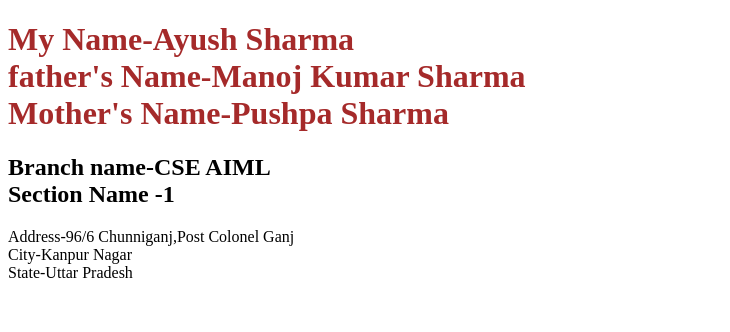
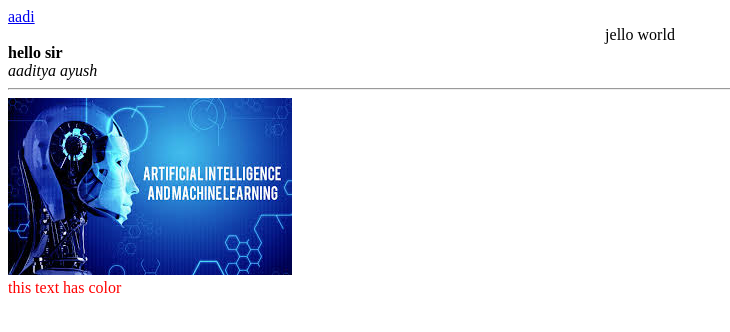
Before and after one commit to ayush1221142496/html-aiml-1, a plain HTML site: page index.html in a window 1280 px wide. Shown: the whole page, without its empty margins (0-730 px from the left). Drawn offline with Linux system fonts and the light colour scheme.

Commit message:
updated html file

```diff
--- a/index.html
+++ b/index.html
@@ -3,19 +3,21 @@
 <head>
     <meta charset="UTF-8">
     <meta name="viewport" content="width=device-width, initial-scale=1.0">
-    <title>"My first HTML Page"</title>
+    <title>Document</title>
 </head>
 <body>
-    <h1 style="color: brown;">  My Name-Ayush Sharma <br>
-        father's Name-Manoj Kumar Sharma  <br>
-        Mother's Name-Pushpa Sharma
-    </h1>
-        <h2>Branch name-CSE AIML <br>
-            Section Name -1
-        </h2>
-        <p>Address-96/6 Chunniganj,Post Colonel Ganj  <br>
+    <!-- Types of Element-->
+         <!-- Block Elements-->
+          <!-- <div>hello</div>
+          <!-- <div>world</div> -->
+          <a href="aaditya">aadi</a>
+         <center>jello world</center>
+         <b>hello sir</b> <br>
+          <i>aaditya ayush</i>
+<br>
+<hr>
+<img src="download.jpg" alt=""><br>
+<font color = "#ff0000"> this text has color</font>
 
-            City-Kanpur Nagar <br>
-            State-Uttar Pradesh</p>
 </body>
 </html>
```
Also changed, not shown: download.jpg (added).
